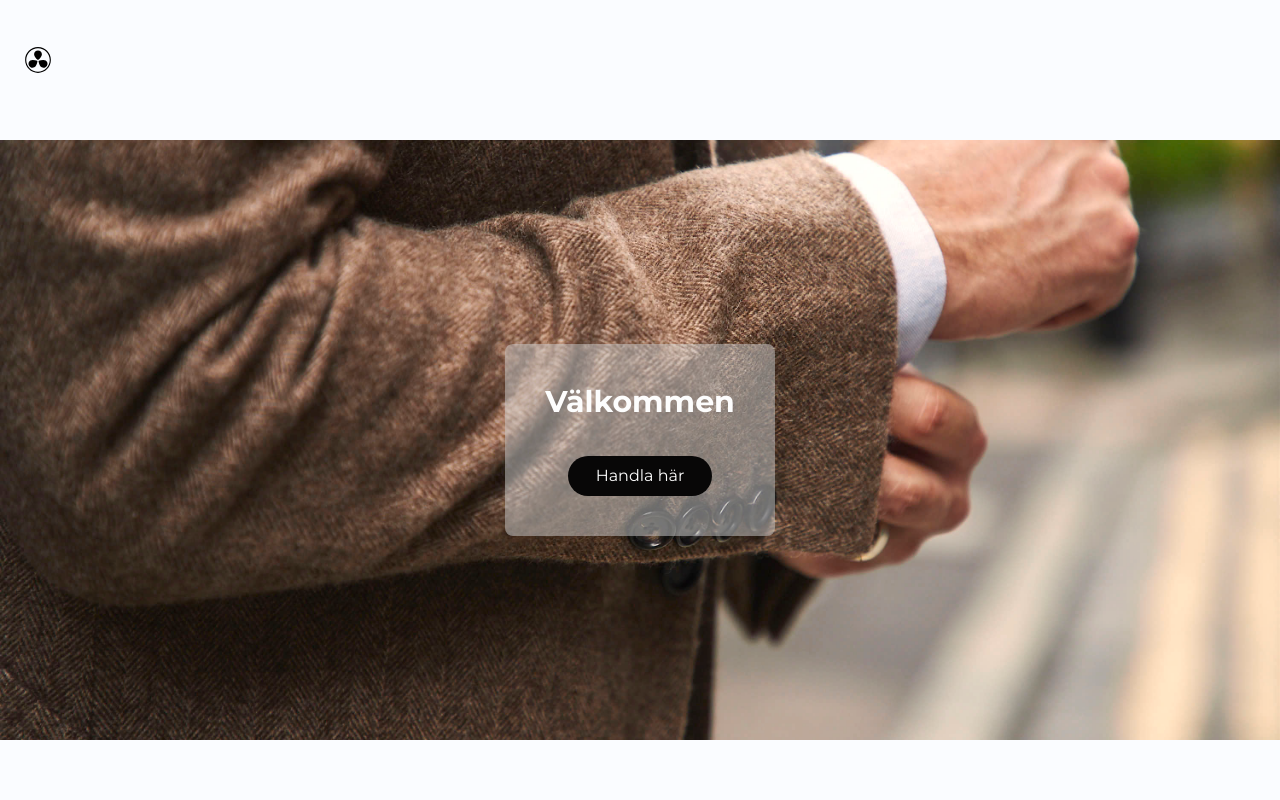
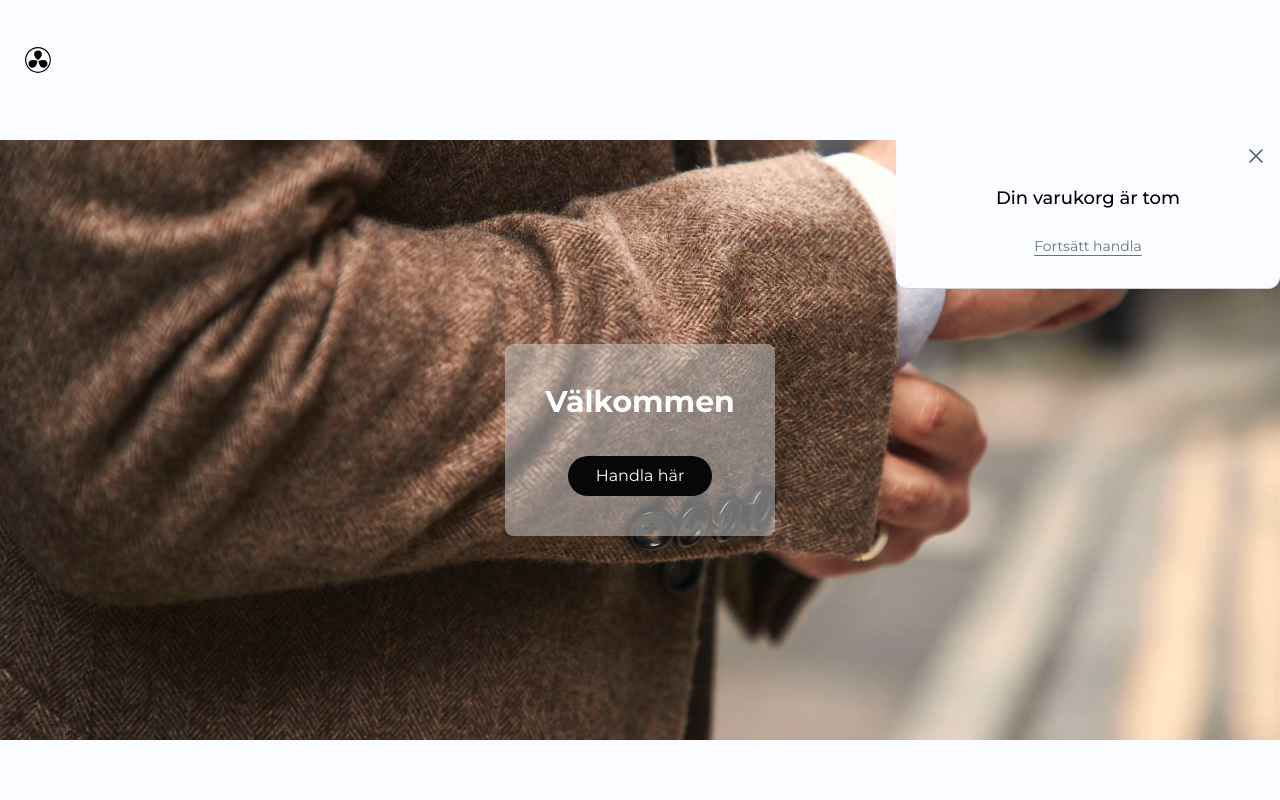
Before and after one commit to Rasmus3liasson/webshop, a Next.js app: page / in a window 1280 px wide. Shown: the top 800 px of the page. Built offline with nearby package versions, Linux system fonts and the light colour scheme.

Commit message:
added so cartdropdown shown when new item is added

```diff
--- a/src/app/clothes/[itemId]/page.tsx
+++ b/src/app/clothes/[itemId]/page.tsx
@@ -5,6 +5,7 @@ import ImageContainer from "@/app/components/ItemPage/ImageContainer";
 import Description from "@/app/components/ItemPage/Description";
 import { uniqueItemMock } from "../../../../mockData/uniqueItemMock";
 import { uniqueItemInterface } from "@/types/uniqueItem";
+import Loading from "../loading";
 
 export default function SpecificItem({
   params,
@@ -36,7 +37,7 @@ export default function SpecificItem({
   }, [itemId]);
 
   if (isLoading) {
-    return <h1>Laddar...</h1>;
+    return <Loading />;
   }
 
   const data = productItems || uniqueItemMock[0];
--- a/src/app/components/Header/page.tsx
+++ b/src/app/components/Header/page.tsx
@@ -18,6 +18,7 @@ export default function Header() {
 
   useEffect(() => {
     setItemLength(cart?.length);
+    setCartState(true);
   }, [cart]);
 
   return (
```
